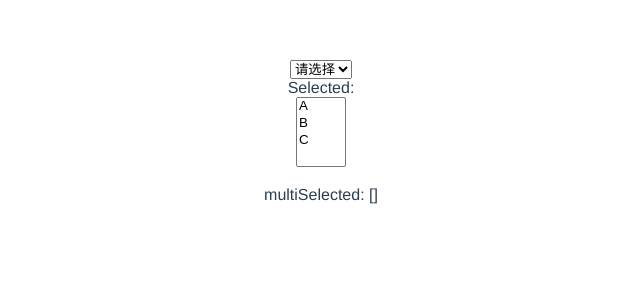
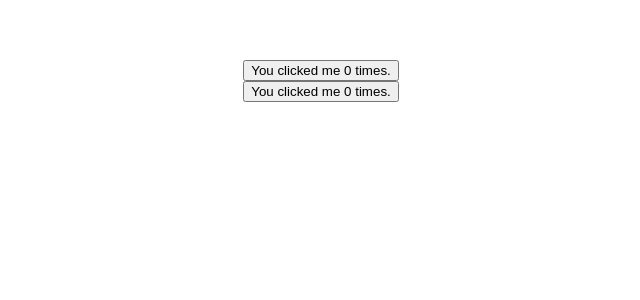
Before and after one commit to Ostaer/vue-learn, a Vue app: page / in a window 1280 px wide. Shown: the top 300 px of the page, without its empty margins (319-959 px from the left). Built offline with nearby package versions, Linux system fonts and the light colour scheme.

Commit message:
8.1-webpack

```diff
--- a/src/App.vue
+++ b/src/App.vue
@@ -1,38 +1,21 @@
 <template>
   <div id="app">
-    <select v-model="selected">
-      <option disabled value="">请选择</option>
-      <option>A</option>
-      <option>B</option>
-      <option>C</option>
-    </select>
-    <br/>
-    <span>Selected: {{ selected }}</span>
-    <br/>
-    <select v-model="multiSelected" multiple style="width: 50px;">
-      <option>A</option>
-      <option>B</option>
-      <option>C</option>
-    </select>
-    <br>
-    <br/>
-    <span>multiSelected: {{ multiSelected }}</span>
+    <button-counter></button-counter>
+    <button-counter></button-counter>
   </div>
 </template>
 
 <script>
+import buttonCounter from '@/components/buttonCounter'
 export default {
   name: 'App',
-  data () {
-    return {
-      selected: '',
-      multiSelected: []
-    }
-  },
+  components: {
+    buttonCounter
+  }
 }
 </script>
 
-<style lang="less">
+<style>
 #app {
   font-family: 'Avenir', Helvetica, Arial, sans-serif;
   -webkit-font-smoothing: antialiased;
--- /dev/null
+++ b/src/components/buttonCounter.vue
@@ -0,0 +1,20 @@
+<template>
+  <div>
+    <button v-on:click="count++">You clicked me {{ count }} times.</button>
+  </div>
+</template>
+
+<script>
+export default {
+  name: 'buttonCounter',
+  data () {
+    return {
+      count: 0
+    }
+  }
+}
+</script>
+
+<style scoped>
+
+</style>
```
